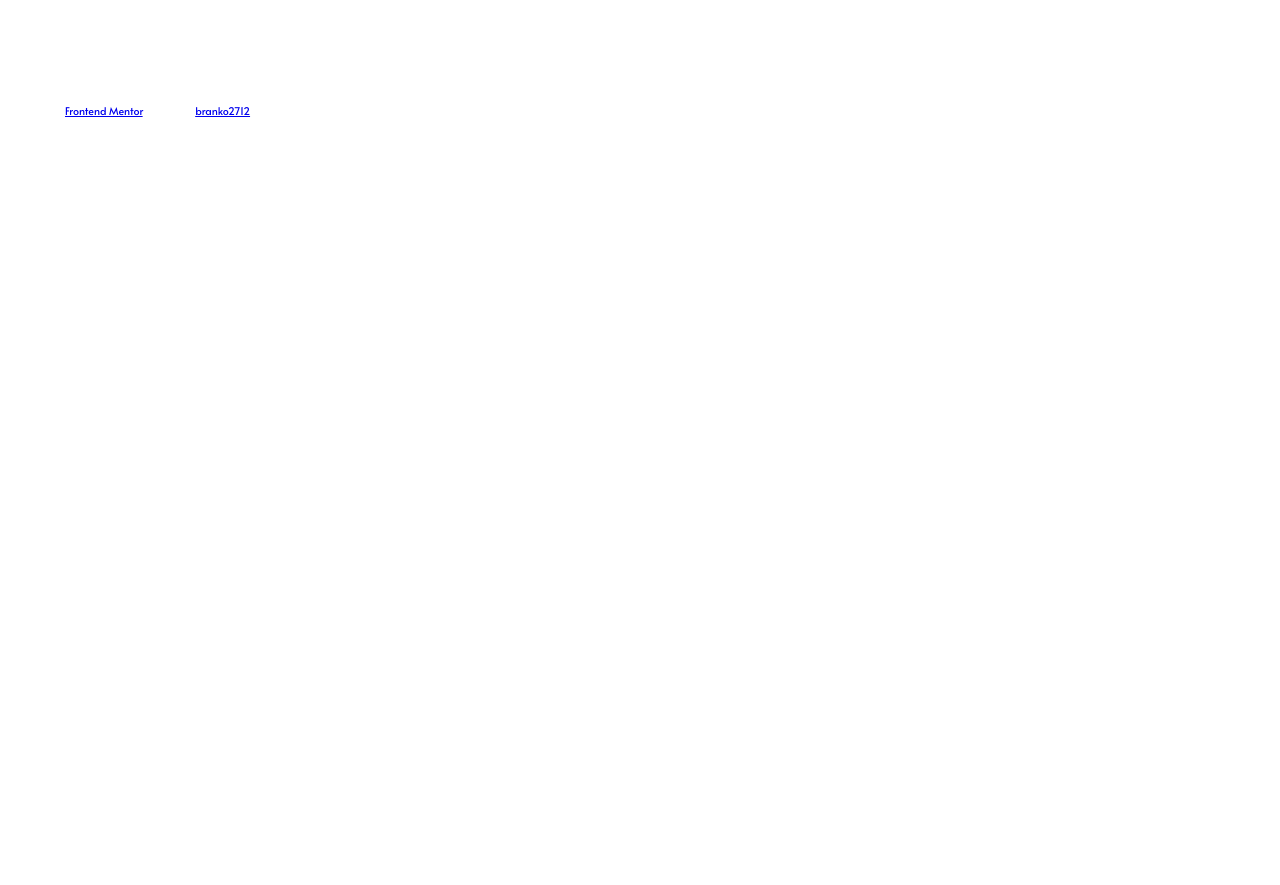
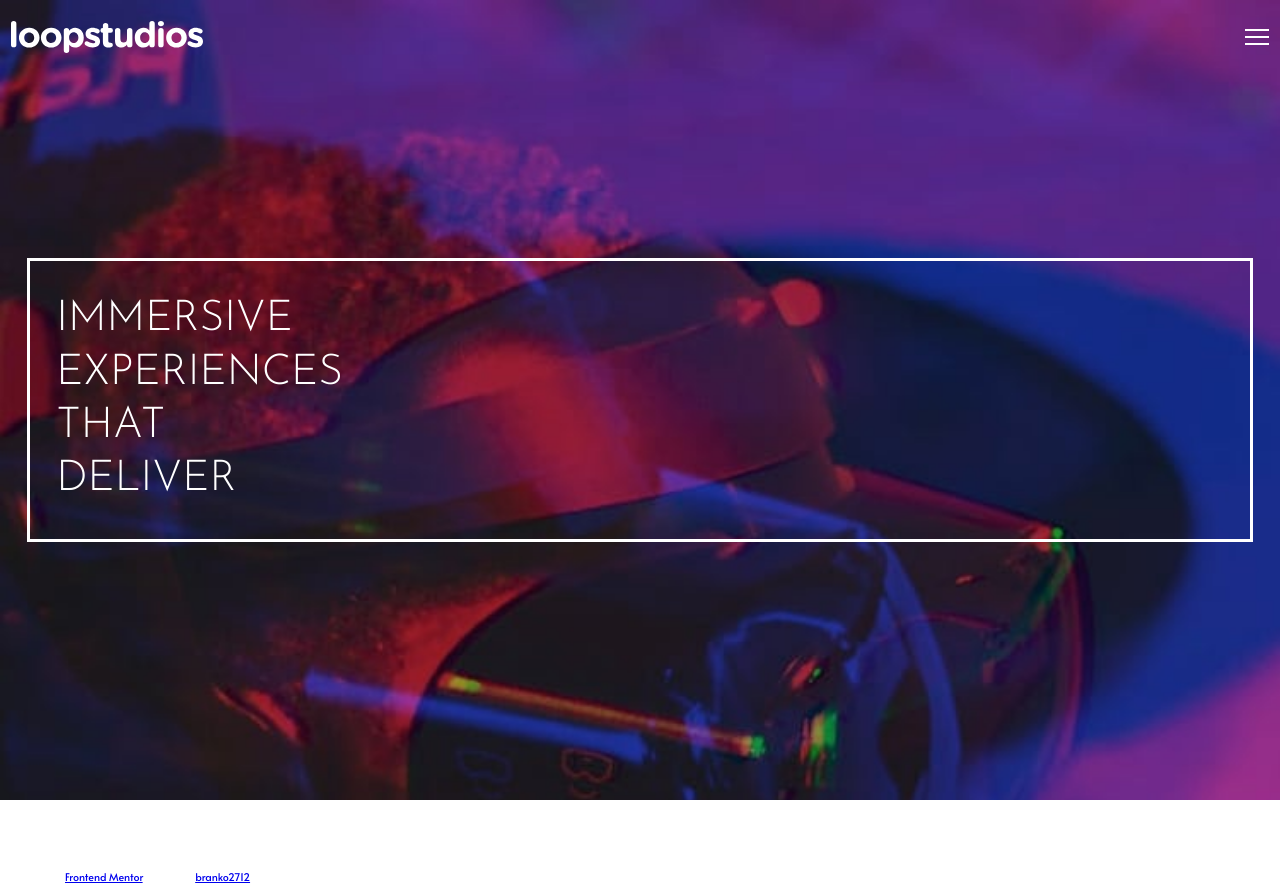
Before and after one commit to branko2712/loopstudios-landing-page, a website: page index.html in a window 1280 px wide. Before the commit the page ends 800 px from the top, so only its background shows below. Drawn offline with Linux system fonts and the light colour scheme.

Commit message:
WIP: Header & hero part of website

```diff
--- a/index.html
+++ b/index.html
@@ -18,15 +18,30 @@
 </head>
 <body>
   <header>
-    About
-    Careers
-    Events
-    Products
-    Support
+    <div class="navigation">
+      <div class="navigation__logo">
+        <img src="./images/logo.svg" alt="logo">
+      </div>
+      <!-- <ul>
+        <li><a href="#">About</a></li>
+        <li><a href="#">Careers</a></li>
+        <li><a href="#">Events</a></li>
+        <li><a href="#">Products</a></li>
+        <li><a href="#">Support</a></li>
+      </ul> -->
+      <div class="menu-toggle">
+        <img src="./images/icon-hamburger.svg" alt="menu-toggle">
+      </div>
+    </div>
   </header>
-  <section>
+  <section class="hero">
     <!-- Hero img with  text -->
-    Immersive experiences that deliver
+    <h3 class="hero__header">
+      <span>Immersive</span>
+      <span>experiences</span>
+      <span>that</span>
+      <span>deliver</span>
+    </h3>
   </section>
   <section>
     <!-- About -->
--- a/sass/_layout.scss
+++ b/sass/_layout.scss
@@ -0,0 +1,45 @@
+.hero{
+    height: 100vh;
+    width: 100%;
+    background-image: url('../images/mobile/image-hero.jpg');
+    background-repeat: no-repeat;
+    background-size: cover;
+
+    display: flex;
+    justify-content: center;
+    align-items: center;
+
+
+    &__header{
+        font-family: $font-secondary;
+        font-size: 4rem;
+        font-weight: 100;
+        border: 0.3rem solid $color-white;
+        margin: 0 2.5rem;
+        padding: 3rem 2.5rem;
+        text-transform: uppercase;
+        line-height: 5rem;
+        word-break: keep-all;
+        width: 100%;
+        span{
+            display: block;
+        }
+
+    }
+}
+
+header{
+    .navigation{
+        display: flex;
+        align-items: center;
+        justify-content: space-between;
+        padding: 2rem 1rem;
+        position: absolute;
+        top: 0;
+        left: 0;
+        width: 100%;
+        z-index: 3;
+
+
+    }
+}
```
Also changed, not shown: css/style.css.
